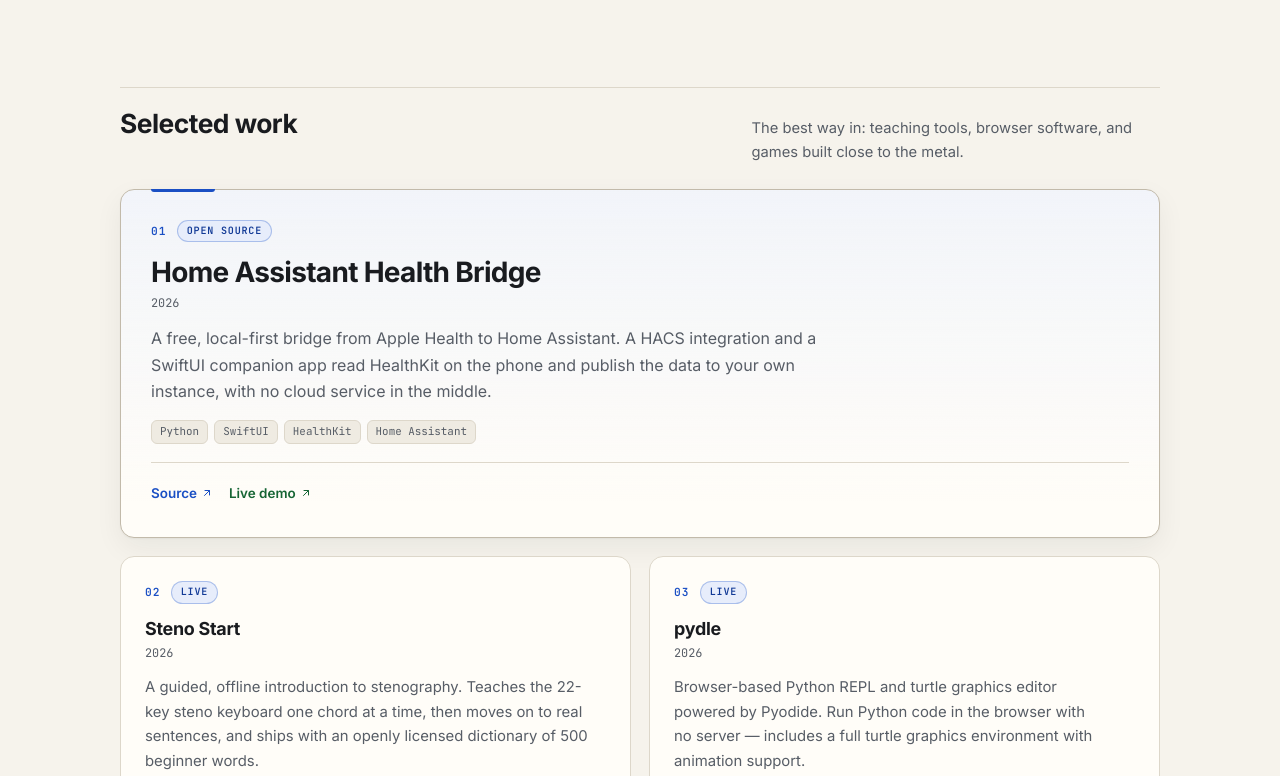
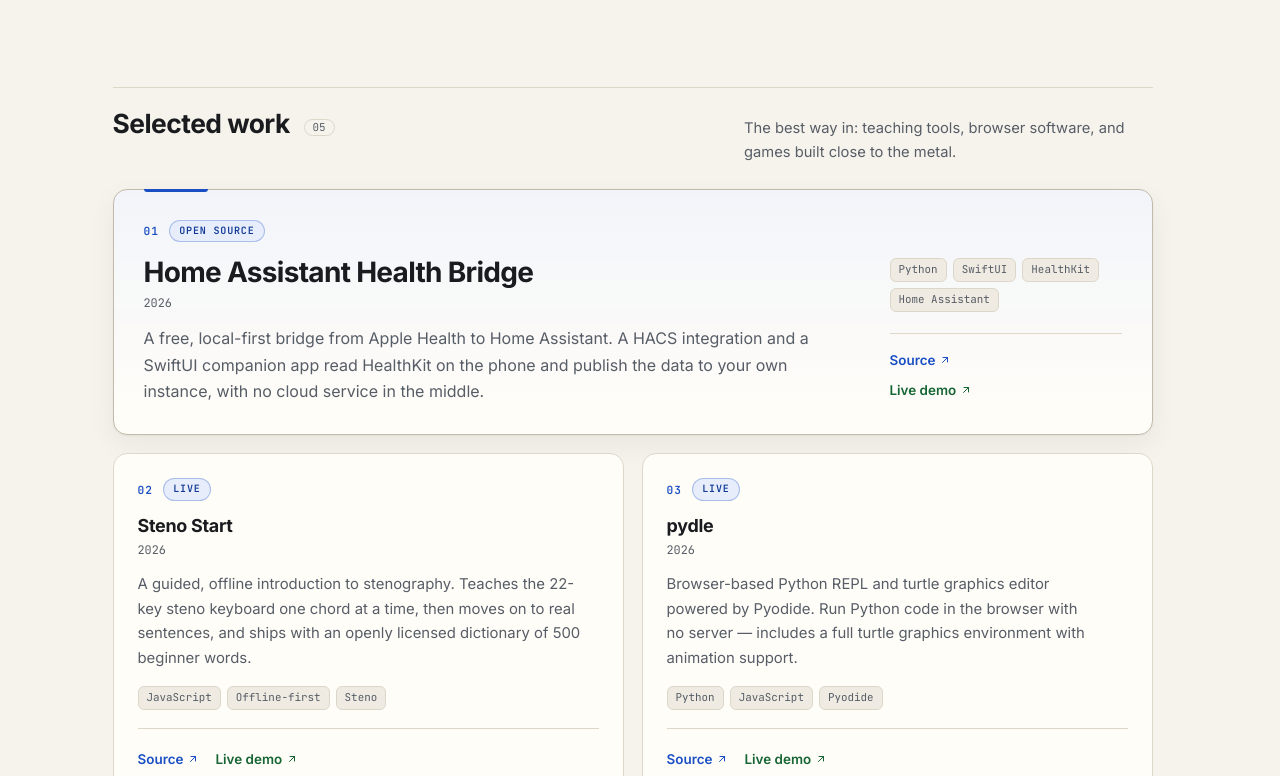
Before and after one commit to thebillington/thebillington.github.io, a plain HTML site: page docs/index.html in a window 1280 px wide. Shown: the part 684-1460 px from the top of the page. Drawn offline with Linux system fonts and the light colour scheme.

Commit message:
Refine featured card layout and project list styling

```diff
--- a/docs/index.html
+++ b/docs/index.html
@@ -135,7 +135,7 @@
 
 <section class="section" id="work" aria-labelledby="work-title">
   <div class="section-head">
-    <h2 id="work-title">Selected work</h2>
+    <h2 id="work-title">Selected work <span class="section-count" aria-hidden="true">05</span></h2>
     <p>The best way in: teaching tools, browser software, and games built close to the metal.</p>
   </div>
 
@@ -237,7 +237,7 @@
 
 <section class="section" id="games" aria-labelledby="games-title">
   <div class="section-head">
-    <h2 id="games-title">Games</h2>
+    <h2 id="games-title">Games <span class="section-count" aria-hidden="true">08</span></h2>
     <p>Game jam entries, experiments and the things I build when I should be asleep.</p>
   </div>
 
@@ -400,7 +400,7 @@
 
 <section class="section" id="apps" aria-labelledby="apps-title">
   <div class="section-head">
-    <h2 id="apps-title">Apps & Tools</h2>
+    <h2 id="apps-title">Apps & Tools <span class="section-count" aria-hidden="true">19</span></h2>
     <p>Tools for classrooms, the web and the occasional side quest.</p>
   </div>
 
@@ -787,7 +787,7 @@
 
 <footer class="site-footer">
   <span>Billy Rebecchi &middot; Nottingham, UK</span>
-  <span>Built with <a target="_blank" rel="noopener noreferrer" href="https://github.com/thebillington/thebillington.github.io">Python + Jinja2</a> &middot; <a target="_blank" rel="noopener noreferrer" href="https://github.com/sponsors/thebillington">Sponsor my work</a></span>
+  <span><a href="#top">Back to top</a> &middot; Built with <a target="_blank" rel="noopener noreferrer" href="https://github.com/thebillington/thebillington.github.io">Python + Jinja2</a> &middot; <a target="_blank" rel="noopener noreferrer" href="https://github.com/sponsors/thebillington">Sponsor my work</a></span>
 </footer>
 
     </div>
--- a/docs/style.css
+++ b/docs/style.css
@@ -95,6 +95,7 @@
 
 html {
   scroll-behavior: smooth;
+  scrollbar-gutter: stable;
   -webkit-text-size-adjust: 100%;
 }
 
@@ -107,6 +108,7 @@ body {
   -webkit-font-smoothing: antialiased;
   text-rendering: optimizeLegibility;
   font-feature-settings: "kern", "liga";
+  overflow-wrap: break-word;
 }
 
 ::selection {
@@ -175,6 +177,7 @@ h3 {
   top: 0;
   z-index: 20;
   border-bottom: 1px solid var(--border);
+  background: var(--bg);
   background: color-mix(in srgb, var(--bg) 88%, transparent);
   backdrop-filter: blur(12px);
   -webkit-backdrop-filter: blur(12px);
@@ -296,7 +299,7 @@ h3 {
 
 main {
   background:
-    radial-gradient(820px 420px at 78% -40px, var(--accent-soft), transparent 72%)
+    radial-gradient(660px 340px at 80% -60px, var(--accent-soft), transparent 72%)
     no-repeat;
 }
 
@@ -439,6 +442,20 @@ main {
   font-size: clamp(1.35rem, 3vw, 1.65rem);
 }
 
+.section-count {
+  display: inline-block;
+  margin-left: 8px;
+  padding: 1px 8px;
+  border: 1px solid var(--border);
+  border-radius: 999px;
+  color: var(--text-dim);
+  font-family: var(--mono);
+  font-size: 0.68rem;
+  font-weight: 500;
+  letter-spacing: 0;
+  vertical-align: 2px;
+}
+
 .section-head p {
   max-width: 44ch;
   color: var(--text-dim);
@@ -476,6 +493,7 @@ main {
 .card--lead {
   grid-column: 1 / -1;
   padding: 30px;
+  background: var(--surface);
   background:
     linear-gradient(180deg, color-mix(in srgb, var(--accent-soft) 55%, transparent), transparent 90%),
     var(--surface);
@@ -633,6 +651,7 @@ main {
 
 .project-row:hover {
   background: var(--surface-2);
+  box-shadow: inset 2px 0 0 var(--accent);
 }
 
 .row-head {
@@ -659,7 +678,7 @@ main {
 }
 
 .row-desc {
-  max-width: 72ch;
+  max-width: 74ch;
   margin-top: 5px;
   color: var(--text-dim);
   font-size: 0.9rem;
@@ -775,6 +794,55 @@ footer.site-footer a:hover {
 /* ---------------------------------------------------------------
    Small screens
    --------------------------------------------------------------- */
+
+/* Lead card: a two-column layout on wide screens, with a detail rail. */
+@media (min-width: 900px) {
+  .card--lead {
+    display: grid;
+    grid-template-columns: minmax(0, 1fr) 232px;
+    column-gap: 52px;
+    align-items: start;
+  }
+
+  .card--lead .card-top {
+    grid-column: 1 / -1;
+    grid-row: 1;
+  }
+
+  .card--lead h3 {
+    grid-column: 1;
+    grid-row: 2;
+  }
+
+  .card--lead .year {
+    grid-column: 1;
+    grid-row: 3;
+  }
+
+  .card--lead .desc {
+    grid-column: 1;
+    grid-row: 4;
+  }
+
+  .card--lead .tech-tags {
+    grid-column: 2;
+    grid-row: 2 / span 2;
+    align-content: flex-start;
+    margin-top: 2px;
+  }
+
+  .card--lead .card-links {
+    grid-column: 2;
+    grid-row: 4;
+    flex-direction: column;
+    align-items: flex-start;
+    gap: 2px;
+    align-self: end;
+    margin-top: 0;
+    padding-top: 12px;
+    border-top: 1px solid var(--border);
+  }
+}
 
 @media (max-width: 760px) {
   :root {
--- a/templates/style.css
+++ b/templates/style.css
@@ -95,6 +95,7 @@
 
 html {
   scroll-behavior: smooth;
+  scrollbar-gutter: stable;
   -webkit-text-size-adjust: 100%;
 }
 
@@ -107,6 +108,7 @@ body {
   -webkit-font-smoothing: antialiased;
   text-rendering: optimizeLegibility;
   font-feature-settings: "kern", "liga";
+  overflow-wrap: break-word;
 }
 
 ::selection {
@@ -175,6 +177,7 @@ h3 {
   top: 0;
   z-index: 20;
   border-bottom: 1px solid var(--border);
+  background: var(--bg);
   background: color-mix(in srgb, var(--bg) 88%, transparent);
   backdrop-filter: blur(12px);
   -webkit-backdrop-filter: blur(12px);
@@ -296,7 +299,7 @@ h3 {
 
 main {
   background:
-    radial-gradient(820px 420px at 78% -40px, var(--accent-soft), transparent 72%)
+    radial-gradient(660px 340px at 80% -60px, var(--accent-soft), transparent 72%)
     no-repeat;
 }
 
@@ -439,6 +442,20 @@ main {
   font-size: clamp(1.35rem, 3vw, 1.65rem);
 }
 
+.section-count {
+  display: inline-block;
+  margin-left: 8px;
+  padding: 1px 8px;
+  border: 1px solid var(--border);
+  border-radius: 999px;
+  color: var(--text-dim);
+  font-family: var(--mono);
+  font-size: 0.68rem;
+  font-weight: 500;
+  letter-spacing: 0;
+  vertical-align: 2px;
+}
+
 .section-head p {
   max-width: 44ch;
   color: var(--text-dim);
@@ -476,6 +493,7 @@ main {
 .card--lead {
   grid-column: 1 / -1;
   padding: 30px;
+  background: var(--surface);
   background:
     linear-gradient(180deg, color-mix(in srgb, var(--accent-soft) 55%, transparent), transparent 90%),
     var(--surface);
@@ -633,6 +651,7 @@ main {
 
 .project-row:hover {
   background: var(--surface-2);
+  box-shadow: inset 2px 0 0 var(--accent);
 }
 
 .row-head {
@@ -659,7 +678,7 @@ main {
 }
 
 .row-desc {
-  max-width: 72ch;
+  max-width: 74ch;
   margin-top: 5px;
   color: var(--text-dim);
   font-size: 0.9rem;
@@ -775,6 +794,55 @@ footer.site-footer a:hover {
 /* ---------------------------------------------------------------
    Small screens
    --------------------------------------------------------------- */
+
+/* Lead card: a two-column layout on wide screens, with a detail rail. */
+@media (min-width: 900px) {
+  .card--lead {
+    display: grid;
+    grid-template-columns: minmax(0, 1fr) 232px;
+    column-gap: 52px;
+    align-items: start;
+  }
+
+  .card--lead .card-top {
+    grid-column: 1 / -1;
+    grid-row: 1;
+  }
+
+  .card--lead h3 {
+    grid-column: 1;
+    grid-row: 2;
+  }
+
+  .card--lead .year {
+    grid-column: 1;
+    grid-row: 3;
+  }
+
+  .card--lead .desc {
+    grid-column: 1;
+    grid-row: 4;
+  }
+
+  .card--lead .tech-tags {
+    grid-column: 2;
+    grid-row: 2 / span 2;
+    align-content: flex-start;
+    margin-top: 2px;
+  }
+
+  .card--lead .card-links {
+    grid-column: 2;
+    grid-row: 4;
+    flex-direction: column;
+    align-items: flex-start;
+    gap: 2px;
+    align-self: end;
+    margin-top: 0;
+    padding-top: 12px;
+    border-top: 1px solid var(--border);
+  }
+}
 
 @media (max-width: 760px) {
   :root {
```
Also changed, not shown: templates/index.html (+3 -3 lines).
